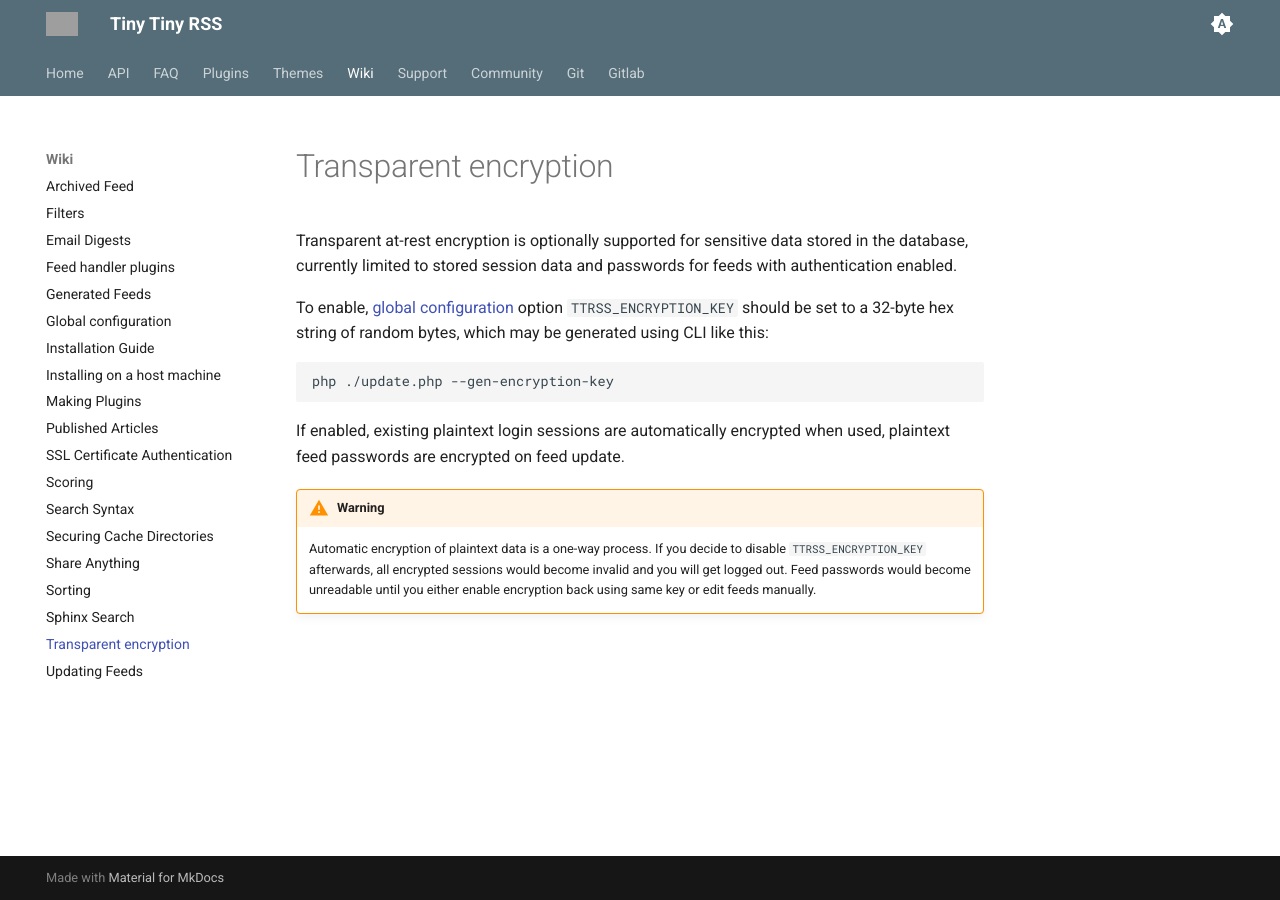
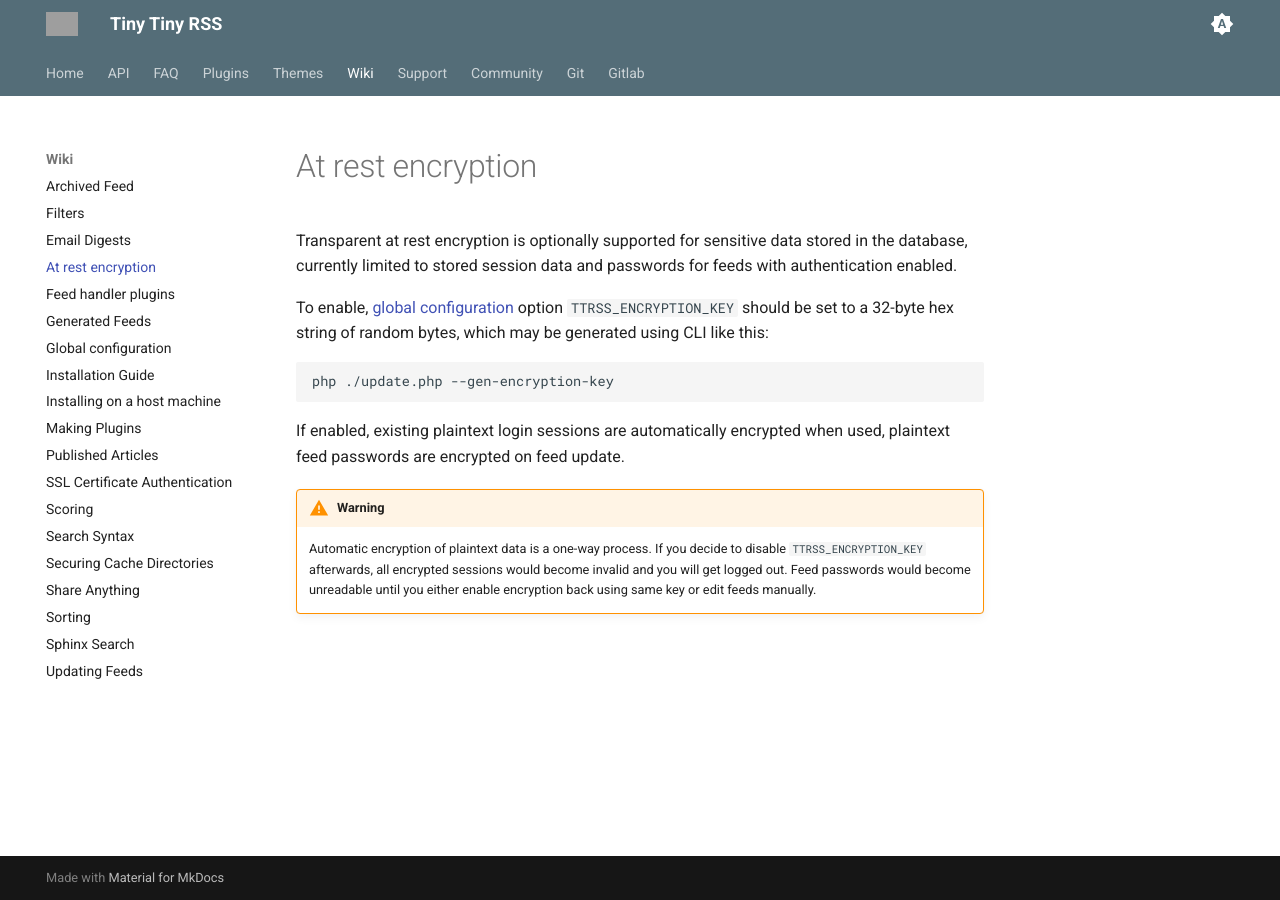
Before and after one commit to supahgreg/tt-rss-web-static, an MkDocs documentation site: the page built from docs/wiki/Encryption.md, in a window 1280 px wide. Built offline with MkDocs 1.6.1 and Material for MkDocs 9.7.7, drawn with Linux system fonts in a browser that asks for light colours.

Commit message:
rename page

```diff
--- a/docs/wiki/TransparentEncryption.md
+++ b/docs/wiki/Encryption.md
@@ -1,6 +1,6 @@
-# Transparent encryption
+# At rest encryption
 
-Transparent at-rest encryption is optionally supported for sensitive data stored in the database, currently limited to stored session data and passwords for feeds with authentication enabled.
+Transparent at rest encryption is optionally supported for sensitive data stored in the database, currently limited to stored session data and passwords for feeds with authentication enabled.
 
 To enable, [global configuration](GlobalConfig.md) option `TTRSS_ENCRYPTION_KEY` should be set to a 32-byte hex string of random bytes, which may be generated using CLI like this:
 
```
